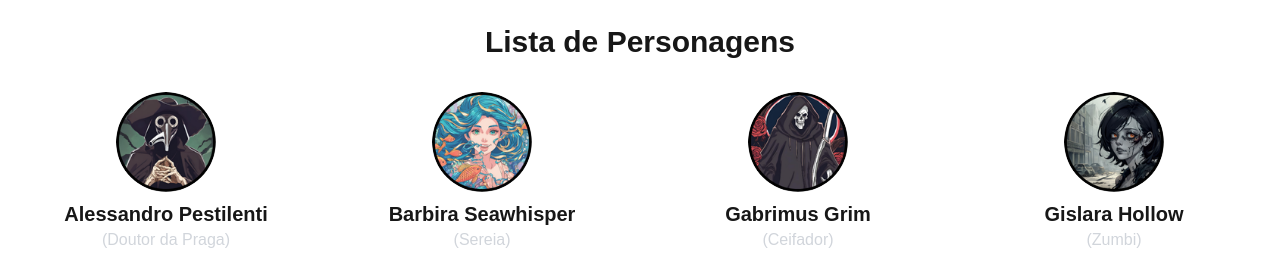
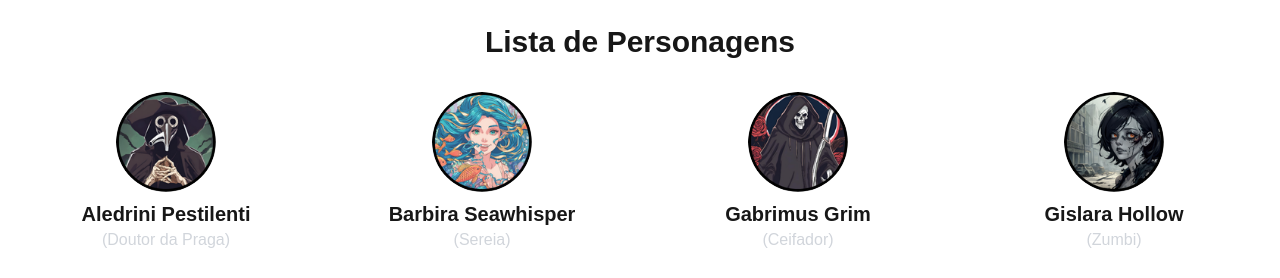
Before and after one commit to tahaluh/hallowen-murder-site, a Next.js app: page /characters in a window 1280 px wide. Shown: the top 278 px of the page. Built offline with nearby package versions, Linux system fonts and the light colour scheme.

Commit message:
fix: character name upd

```diff
--- a/src/data/characters.ts
+++ b/src/data/characters.ts
@@ -12,8 +12,8 @@ export type Character = {
 
 export const characters: Character[] = [
   {
-    id: "alessandro-pestilenti",
-    name: "Alessandro Pestilenti",
+    id: "aledrini-pestilenti",
+    name: "Aledrini Pestilenti",
     quote:
       "Com o artefato em mãos, finalmente poderei erradicar e curar a maldição, libertando-me de meu fardo sombrio.",
     species: "Doutor da Praga",
@@ -21,7 +21,7 @@ export const characters: Character[] = [
     motivation: "Curar antigas pragas.",
     actions:
       "Aplica poções e remédios com precisão cirúrgica. Fala com sotaque italiano.",
-    image: "/images/characters/alessandro-pestilenti.png",
+    image: "/images/characters/aledrini-pestilenti.png",
   },
   {
     id: "barbira-seawhisper",
```
Also changed, not shown: public/images/characters/aledrini-pestilenti.png (renamed from public/images/characters/alessandro-pestilenti.png).
